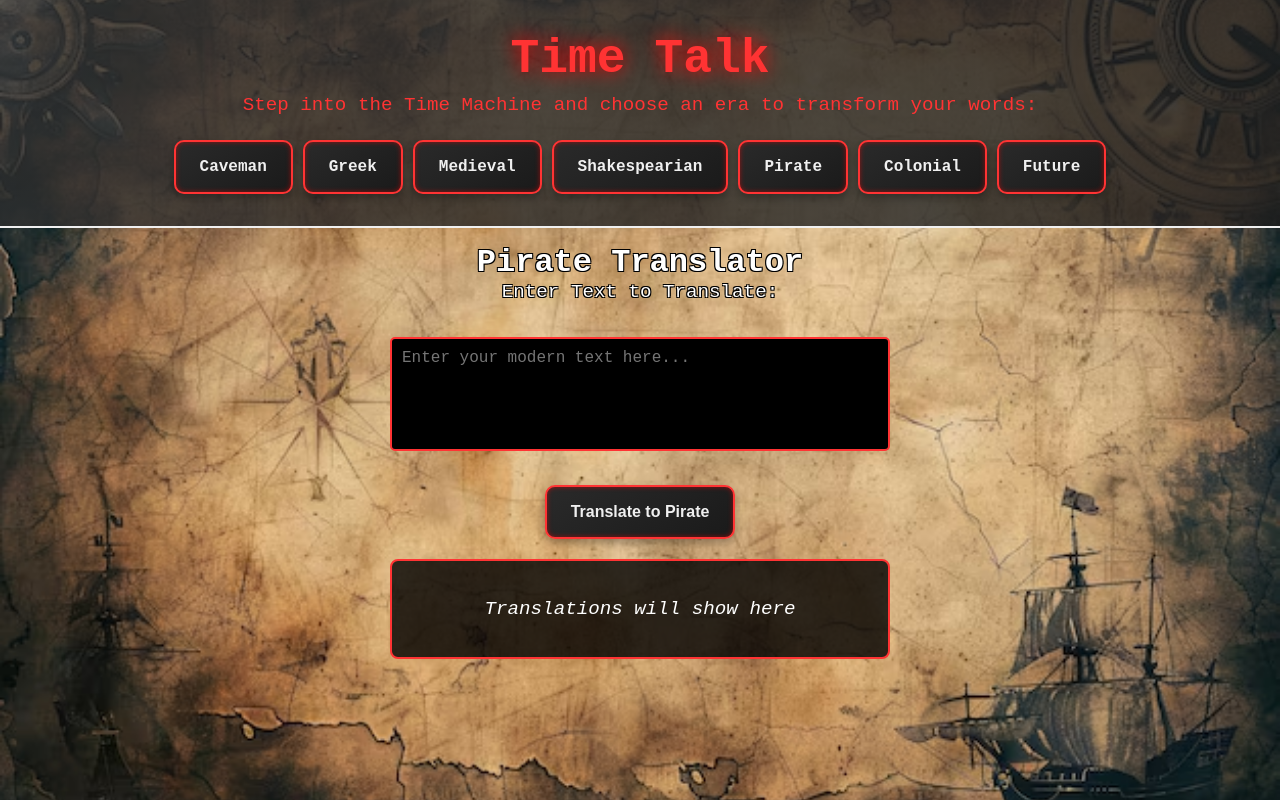
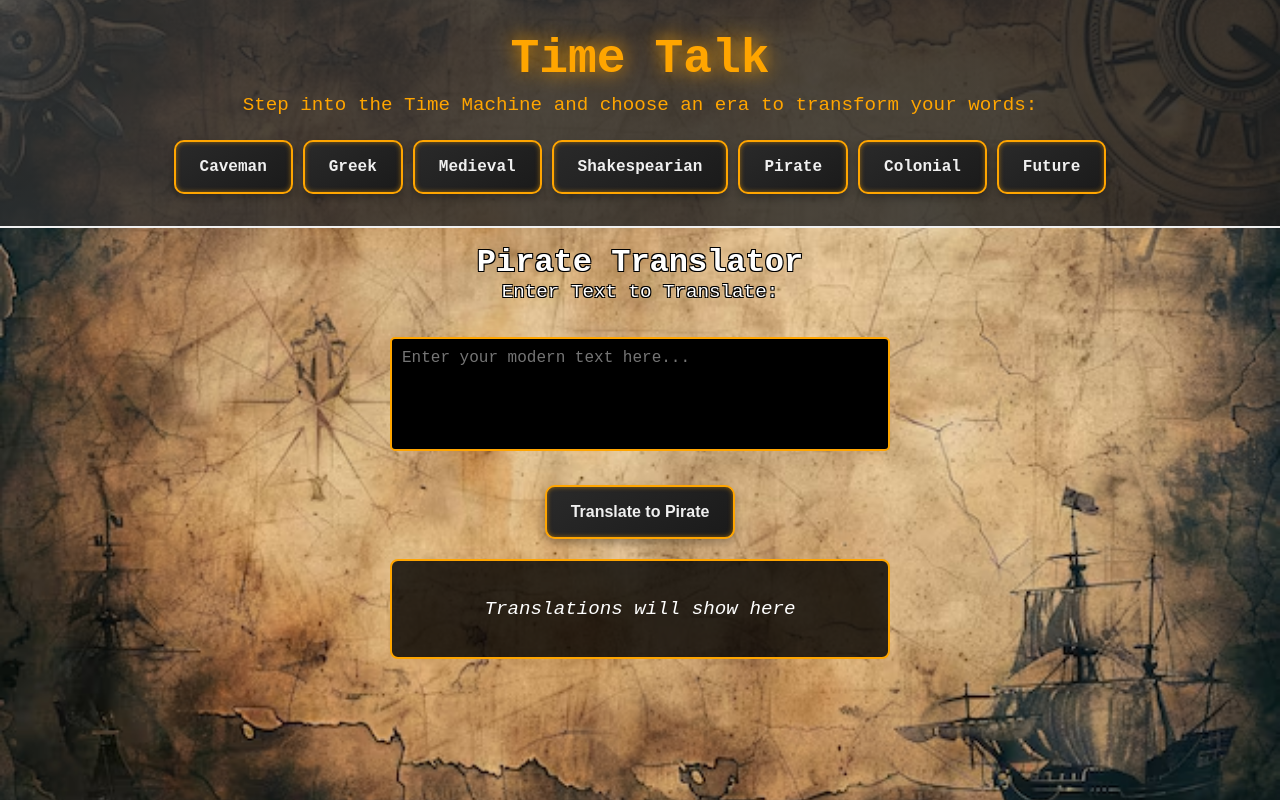
Before and after one commit to nick4soto/TimeTalk, a website: page Pirate/pirate.html in a window 1280 px wide. Drawn offline with Linux system fonts and the light colour scheme.

Commit message:
pirate changes

```diff
--- a/Pirate/pirate.css
+++ b/Pirate/pirate.css
@@ -35,8 +35,8 @@ header {
 h1 {
     font-size: 3rem;
     margin-bottom: 0.5rem;
-    color: #ff3333; /* Red color */
-    text-shadow: 0 0 10px rgba(255, 0, 0, 0.7);
+    color: #FFA500; /* Red color */
+    text-shadow: 0 0 10px rgba(255, 165, 0, 0.7);
     animation: pulse 1.5s infinite;
 }
 
@@ -44,7 +44,7 @@ h1 {
 p, label {
     font-size: 1.2rem;
     margin-bottom: 1.5rem;
-    color: #ff3333; /* Red for label text */
+    color: #FFA500; /* Red for label text */
 }
 
 /* Button Container */
@@ -64,24 +64,24 @@ p, label {
     text-decoration: none;
     border-radius: 10px;
     background: linear-gradient(145deg, #2a2a2a, #1a1a1a);
-    border: 2px solid #ff3333; /* Red border */
+    border: 2px solid #FFA500; /* Red border */
     transition: all 0.3s ease-in-out;
-    box-shadow: 0 4px 8px rgba(0, 0, 0, 0.3), inset 0 0 5px rgba(255, 0, 0, 0.5); /* Red inner glow */
+    box-shadow: 0 4px 8px rgba(0, 0, 0, 0.3), inset 0 0 5px rgba(255, 165, 0, 0.5); /* Red inner glow */
     cursor: pointer;
 }
 
 /* Button Hover Effect */
 .period-button:hover, .translate-button:hover {
-    background: #ff3333; /* Red background on hover */
+    background: #FFA500; /* Red background on hover */
     color: #1b1b1b;
-    box-shadow: 0 4px 12px rgba(255, 0, 0, 0.7), inset 0 0 8px rgba(0, 0, 0, 0.5);
+    box-shadow: 0 4px 12px rgba(255, 165, 0, 0.7), inset 0 0 8px rgba(0, 0, 0, 0.5);
     transform: translateY(-2px);
 }
 
 /* Button Active Effect */
 .period-button:active, .translate-button:active {
     transform: translateY(2px);
-    box-shadow: 0 2px 6px rgba(0, 0, 0, 0.4), inset 0 0 5px rgba(255, 0, 0, 0.5);
+    box-shadow: 0 2px 6px rgba(0, 0, 0, 0.4), inset 0 0 5px rgba(255, 165, 0, 0.5);
 }
 
 /* Textarea Styling */
@@ -92,7 +92,7 @@ textarea {
     font-size: 16px;
     background-color: #000; /* Black background */
     color: #f0f0f0; /* White text */
-    border: 2px solid #ff3333; /* Red border */
+    border: 2px solid #FFA500; /* Red border */
     border-radius: 5px;
     resize: none;
     margin-bottom: 1rem;
@@ -106,7 +106,7 @@ textarea {
     font-size: 16px;
     background-color: #000; /* Black background */
     color: #f0f0f0; /* White text */
-    border: 2px solid #ff3333; /* Red border */
+    border: 2px solid #FFA500; /* Red border */
     border-radius: 5px;
     min-height: 100px; /* Minimum height for readability */
     margin-top: 1rem;
@@ -120,10 +120,10 @@ textarea {
 /* Time Machine Animation */
 @keyframes pulse {
     0%, 100% {
-        text-shadow: 0 0 10px rgba(255, 0, 0, 0.7);
+        text-shadow: 0 0 10px rgba(255, 165, 0, 0.7);
     }
     50% {
-        text-shadow: 0 0 20px rgba(255, 0, 0, 1);
+        text-shadow: 0 0 20px rgba(255, 165, 0, 1);
     }
 }
 
@@ -159,7 +159,7 @@ label {
     max-width: 500px;
     background: rgba(0, 0, 0, 0.8); /* Semi-transparent black */
     color: #fff; /* Red text color */
-    border: 2px solid #ff3333; /* Red border */
+    border: 2px solid #FFA500; /* Red border */
     border-radius: 8px;
     font-style: italic;
     font-size: 1.2rem;
@@ -173,5 +173,5 @@ label {
 }
 
 .home-link:hover {
-    color: #ff3333; /* Optional hover effect */
+    color: #FFA500; /* Optional hover effect */
 }
```
